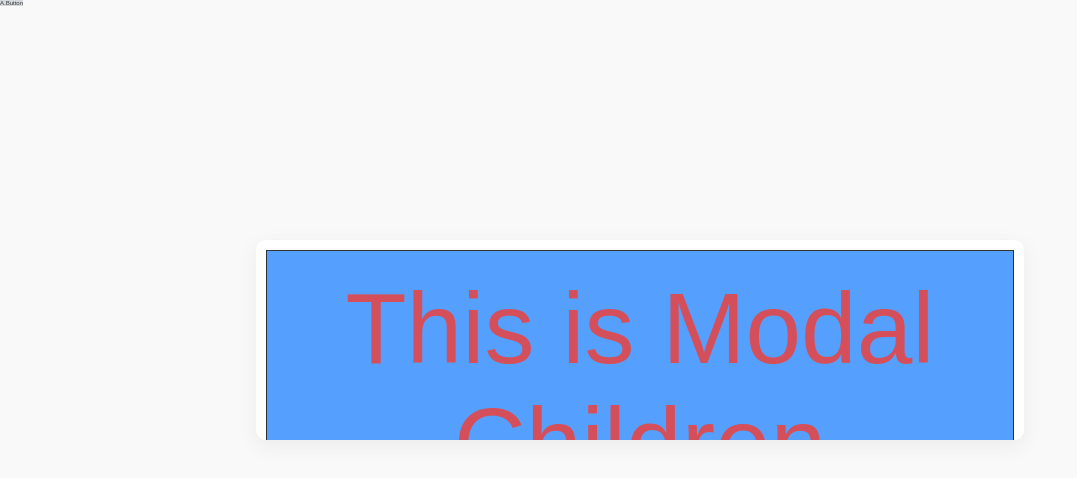
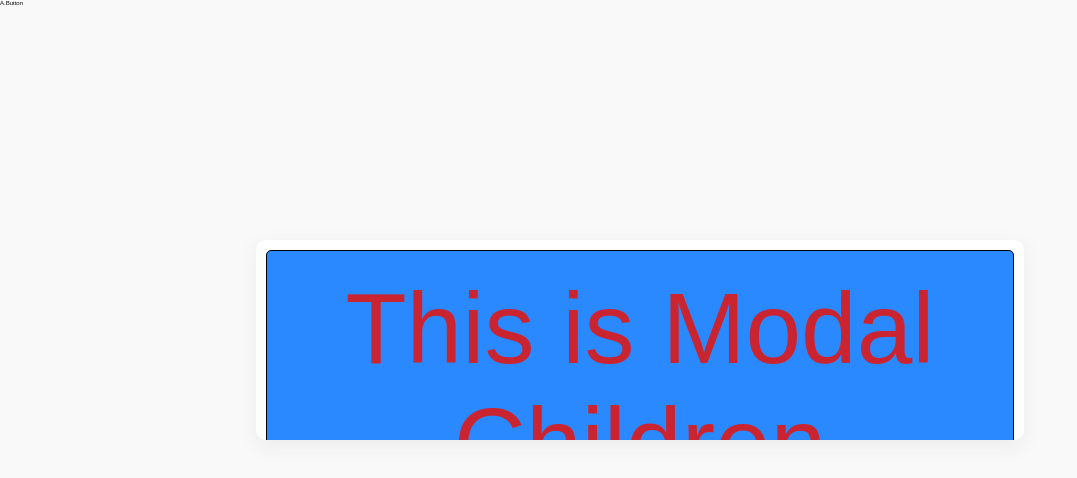
Before and after one commit to boostcamp-2020/Project12-A-Slack-Web, a React app in the folder client/: page / in a window 1280 px wide. Shown: the top 478 px of the page, without its empty margins (0-1077 px from the left). Built offline with nearby package versions, Linux system fonts and the light colour scheme.

Commit message:
refactor: modify Button atom

```diff
--- a/client/src/component/atom/Button/Button.tsx
+++ b/client/src/component/atom/Button/Button.tsx
@@ -2,6 +2,7 @@ import React from 'react'
 import styled from 'styled-components'
 import color from '@constant/color'
 import { ButtonType } from '.'
+
 const Button = ({
   customStyle = defaultStyle,
   children,
@@ -13,11 +14,17 @@ const Button = ({
       width={customStyle.width || 'auto'}
       margin={customStyle.margin}
       padding={customStyle.padding}
-      rounded={customStyle.rounded}
       border={customStyle.border || '1px solid #000000'}
-      backgroundColor={customStyle.backgroundColor || 'grey'}
+      borderRadius={customStyle.borderRadius || '5px'}
+      backgroundColor={customStyle.backgroundColor}
+      hoverBackgroungColor={customStyle.hoverBackgroungColor || 'greyHover'}
       disabled={customStyle.disabled}
-      hover={customStyle.hover}
+      zIndex={customStyle.zIndex}
+      position={customStyle.position}
+      top={customStyle.top}
+      bottom={customStyle.bottom}
+      left={customStyle.left}
+      right={customStyle.right}
       onClick={onClick}
     >
       {children}
@@ -34,22 +41,35 @@ const StyledButton = styled.button<ButtonType.StyleAttributes>`
   width: ${({ width }) => width};
   margin: ${({ margin }) => margin};
   padding: ${({ padding }) => padding};
-  border-radius: ${({ rounded }) => (rounded ? 4 : 0)}px;
+  border-radius: ${({ borderRadius }) => borderRadius};
   border: ${({ border }) => border};
-  background-color: ${({ backgroundColor }) => color.get(backgroundColor)};
-  opacity: 0.8;
-  &:hover {
-    opacity: ${({ hover }) => hover && '1'};
-  }
+  background: ${({ backgroundColor }) =>
+    backgroundColor ? color.get(backgroundColor) : 'none'};
+  ${({ disabled, hoverBackgroungColor }) =>
+    disabled
+      ? ''
+      : `&:hover {
+      background: ${
+        hoverBackgroungColor ? color.get(hoverBackgroungColor) : 'none'
+      };
+    }`};
+  opacity: ${({ disabled }) => (disabled ? '0.7' : '')};
+  z-index: ${({ zIndex }) => zIndex};
+  position: ${({ position }) => position};
+  top: ${({ top }) => top};
+  bottom: ${({ bottom }) => bottom};
+  right: ${({ right }) => right};
+  left: ${({ left }) => left};
 `
 
 const defaultStyle: ButtonType.StyleAttributes = {
   height: 'auto',
   width: 'auto',
   border: '1px solid #000000',
+  borderRadius: '5px',
   backgroundColor: 'grey',
+  hoverBackgroungColor: 'greyHover',
   disabled: false,
-  hover: false,
 }
 
 export default Button
```
Also changed, not shown: client/src/component/atom/Button/index.ts (+8 -2 lines).
